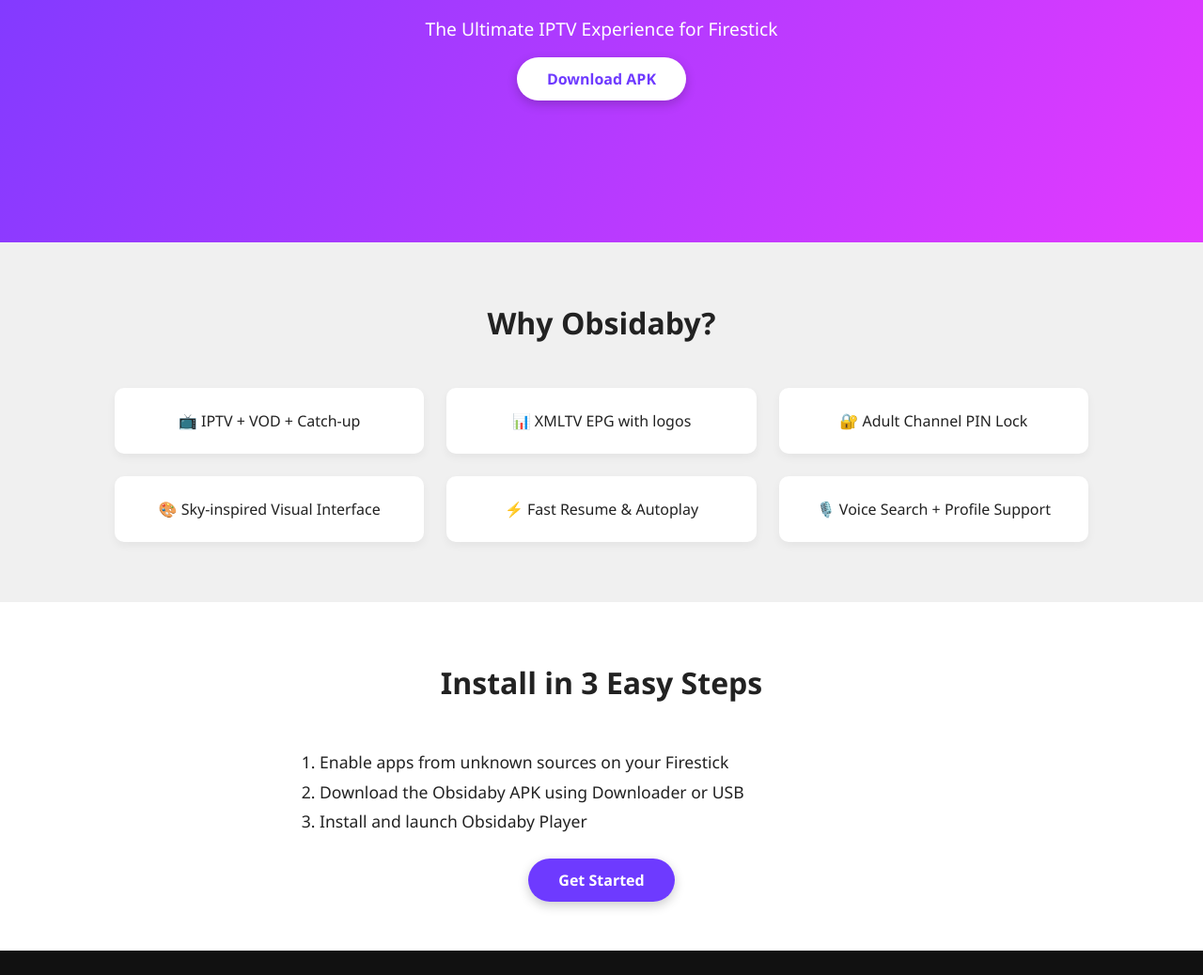
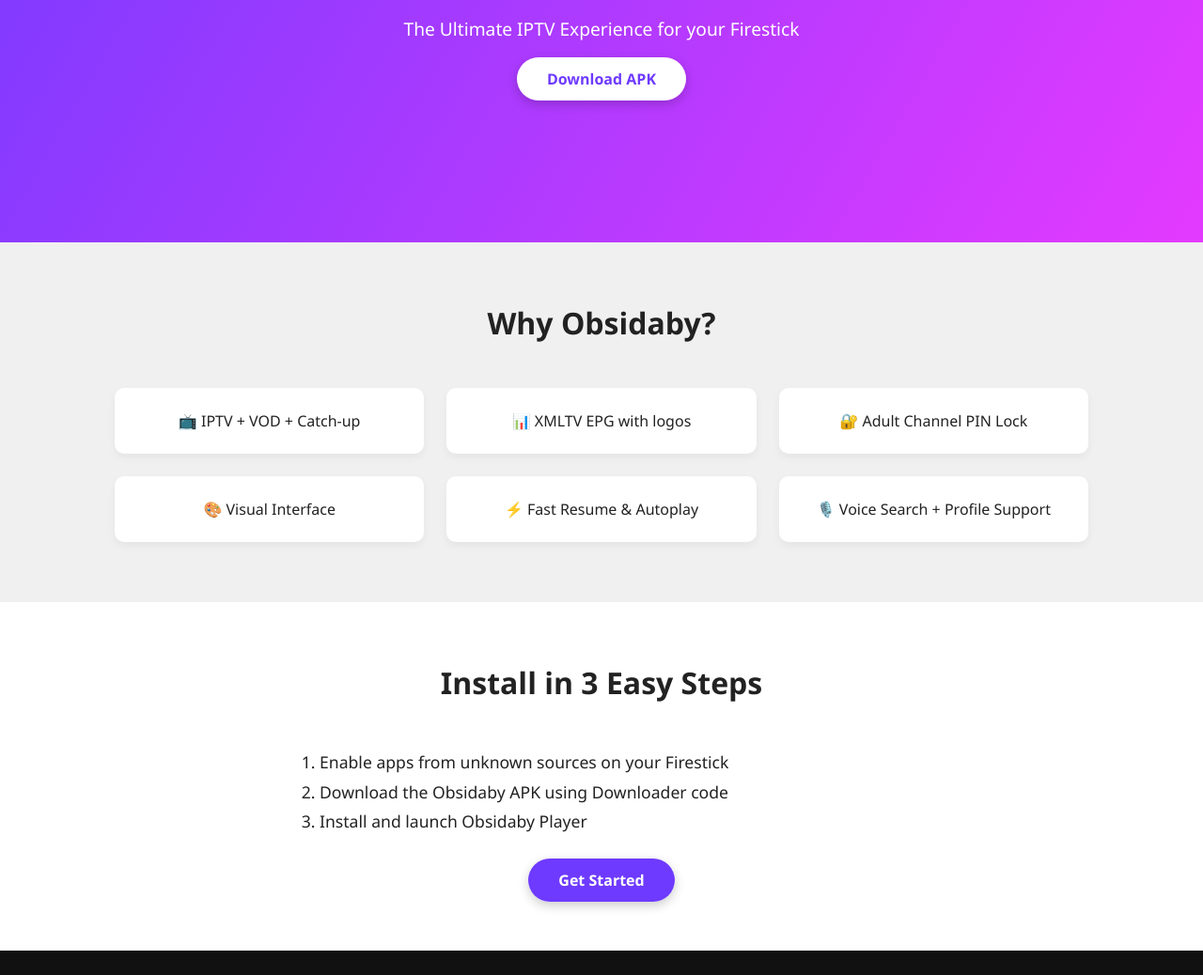
Before and after one commit to jamie9622/Obsidaby, a plain HTML site: page index.html in a window 1280 px wide. Shown: the part 542-1580 px from the top of the page at 94% size. Drawn offline with Linux system fonts and the light colour scheme.

Commit message:
Add files via upload

```diff
--- a/index.html
+++ b/index.html
@@ -13,7 +13,7 @@
       <div class="hero-inner">
         <img src="assets/logo.png" alt="Obsidaby Logo" class="logo-main">
         <h1>Welcome to Obsidaby Player</h1>
-        <p>The Ultimate IPTV Experience for Firestick</p>
+        <p>The Ultimate IPTV Experience for your Firestick</p>
         <a href="download.html" class="cta">Download APK</a>
       </div>
     </div>
@@ -25,7 +25,7 @@
       <div class="card">📺 IPTV + VOD + Catch-up</div>
       <div class="card">📊 XMLTV EPG with logos</div>
       <div class="card">🔐 Adult Channel PIN Lock</div>
-      <div class="card">🎨 Sky-inspired Visual Interface</div>
+      <div class="card">🎨 Visual Interface</div>
       <div class="card">⚡ Fast Resume & Autoplay</div>
       <div class="card">🎙️ Voice Search + Profile Support</div>
     </div>
@@ -35,7 +35,7 @@
     <h2>Install in 3 Easy Steps</h2>
     <ol>
       <li>Enable apps from unknown sources on your Firestick</li>
-      <li>Download the Obsidaby APK using Downloader or USB</li>
+      <li>Download the Obsidaby APK using Downloader code</li>
       <li>Install and launch Obsidaby Player</li>
     </ol>
     <a href="download.html" class="cta secondary">Get Started</a>
```
